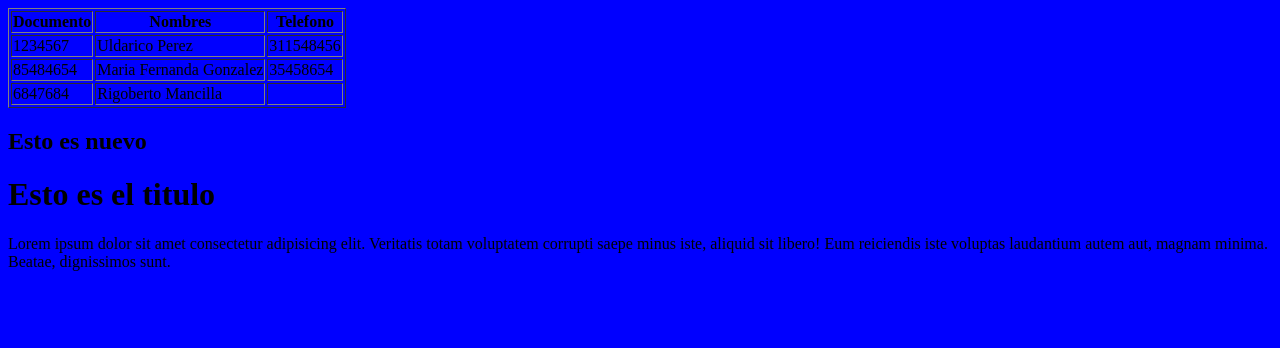
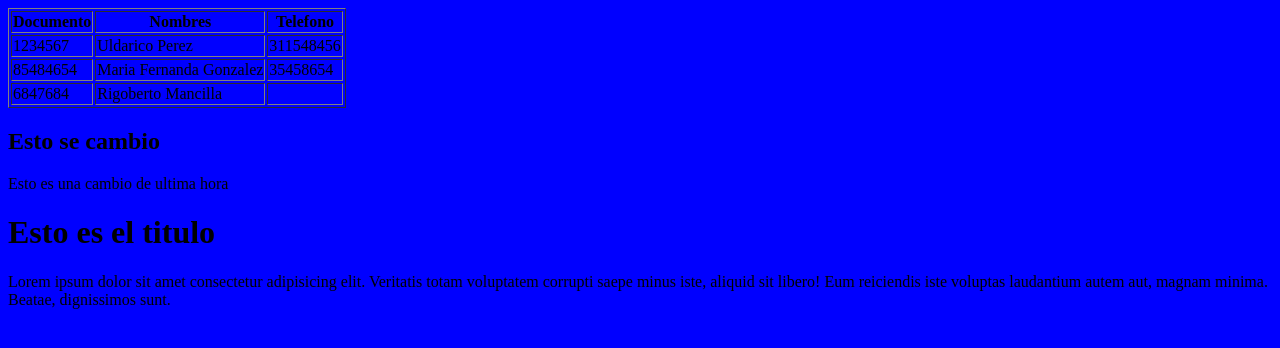
Before and after one commit to ercruz64-bit/sistema-adso-2026, a plain HTML site: page index.html in a window 1280 px wide. Drawn offline with Linux system fonts and the light colour scheme.

Commit message:
Index modificaco

```diff
--- a/index.html
+++ b/index.html
@@ -31,7 +31,8 @@
             <td></td>
         </tr>
     </table>
-    <h2>Esto es nuevo</h2>
+    <h2>Esto se cambio</h2>
+    <p>Esto es una cambio de ultima hora</p>
     <h1 id="titulo">Esto es el titulo</h1>
     <p>Lorem ipsum dolor sit amet consectetur adipisicing elit. Veritatis totam voluptatem corrupti saepe minus iste, aliquid sit libero! Eum reiciendis iste voluptas laudantium autem aut, magnam minima. Beatae, dignissimos sunt.</p>
 </body>
```
